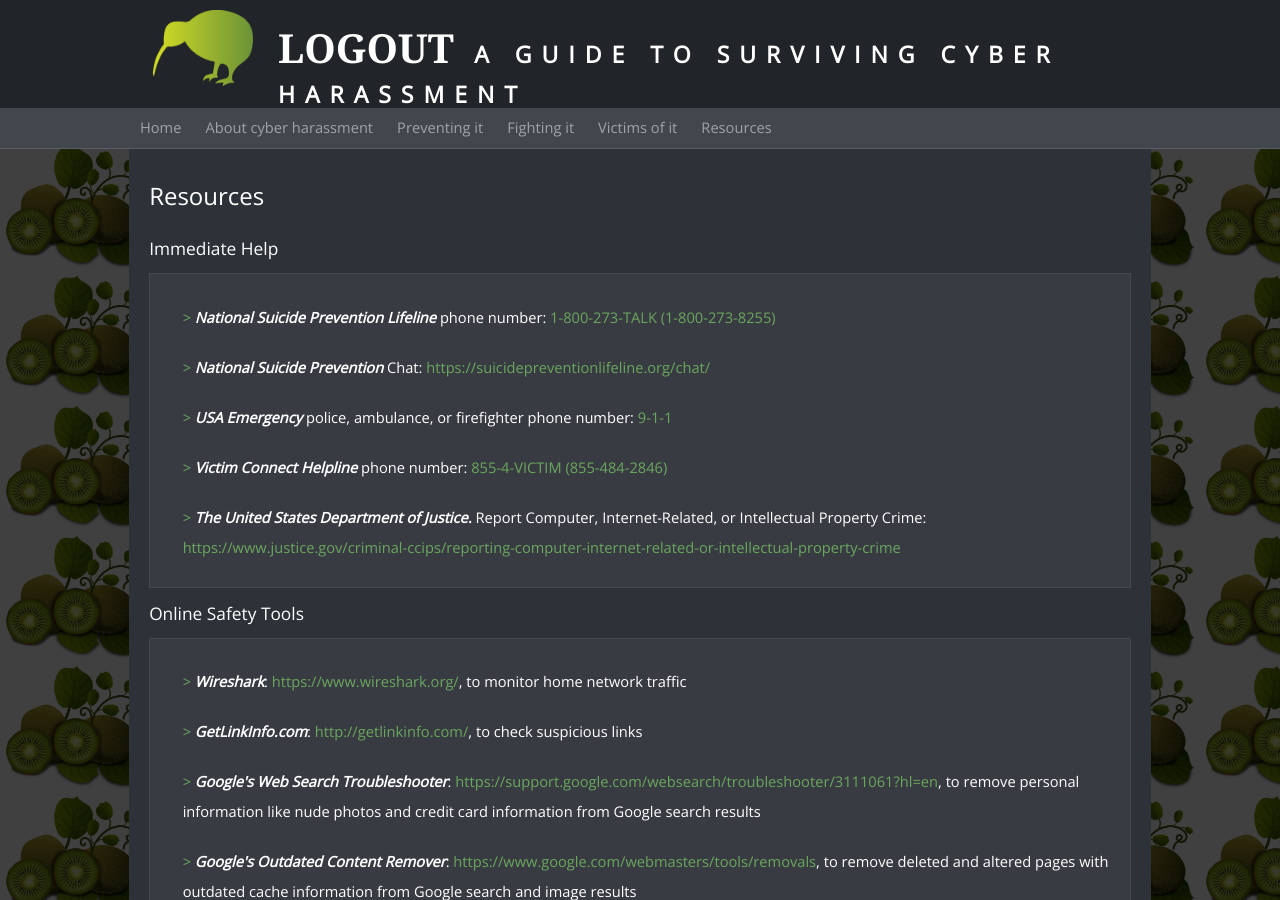
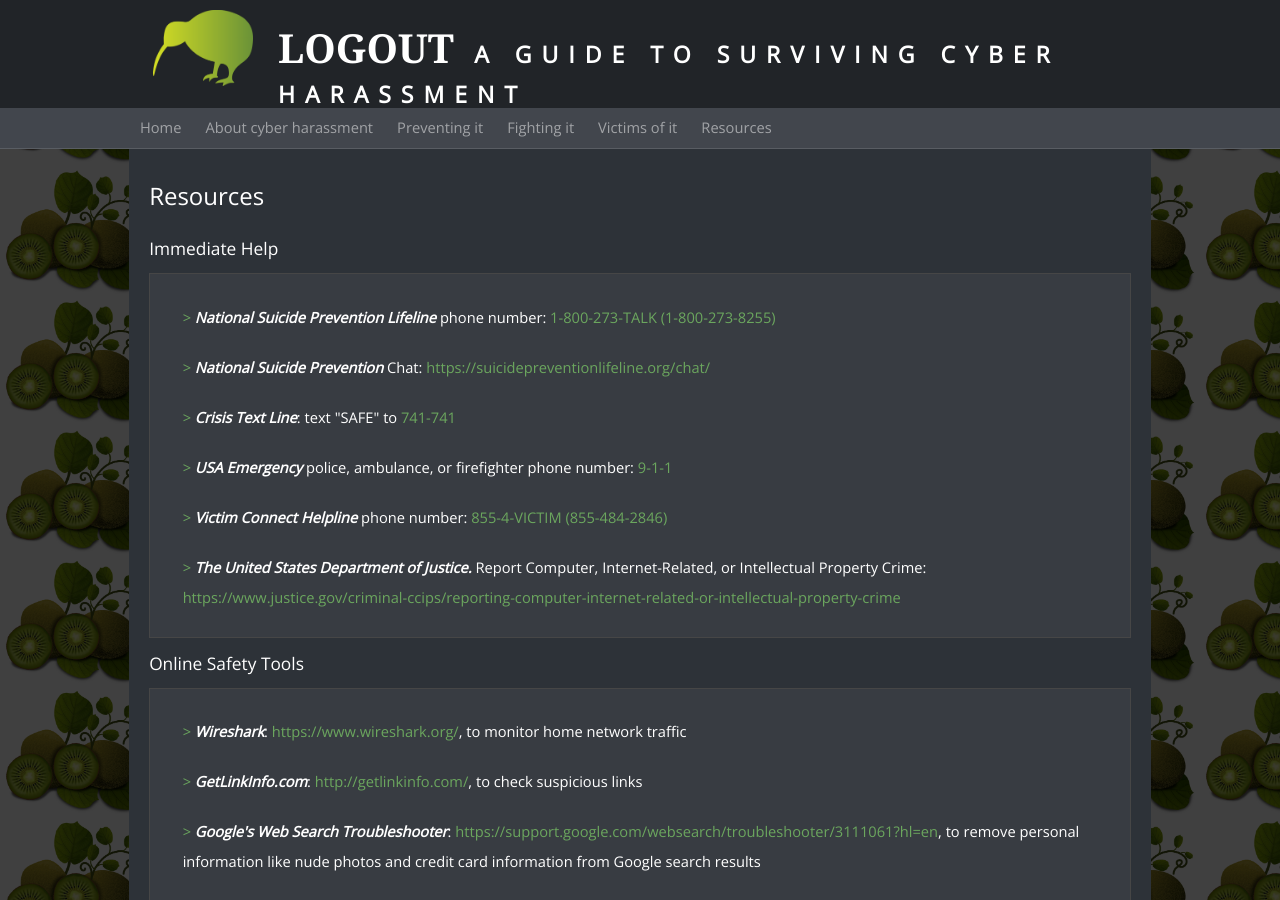
Before and after one commit to byliz/help, a Jekyll site: the page built from resources/index.html, in a window 1280 px wide and 900 px high. Built offline with Jekyll 4.4.1, drawn with Linux system fonts in a browser that asks for light colours; nearby versions of some CDN libraries; some web fonts are replaced.

Commit message:
Added more resources

```diff
--- a/resources/index.html
+++ b/resources/index.html
@@ -13,6 +13,9 @@
 	</li>
 	<li>
 		<strong><em>National Suicide Prevention</em></strong> Chat: <a href="https://suicidepreventionlifeline.org/chat/" target="_blank">https://suicidepreventionlifeline.org/chat/</a>
+	</li>
+	<li>
+		<strong><em>Crisis Text Line</em></strong>: text "SAFE" to <a href="sms:741-741" target="_blank">741-741</a>
 	</li>
 	<li>
 		<strong><em>USA Emergency</em></strong> police, ambulance, or firefighter phone number: <a href="tel:911" target="_blank">9-1-1</a>
```
